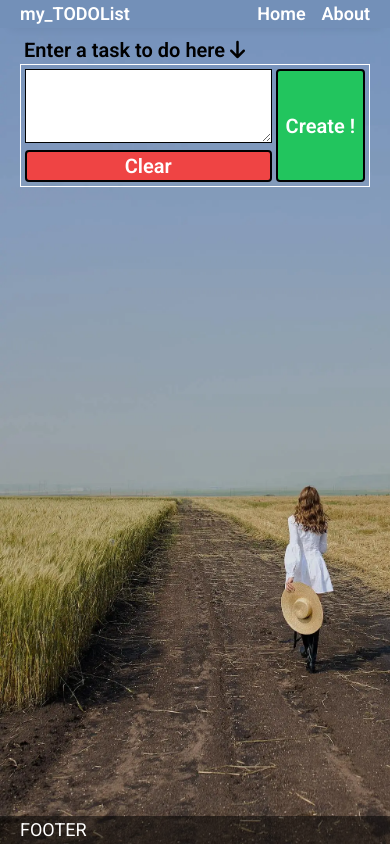
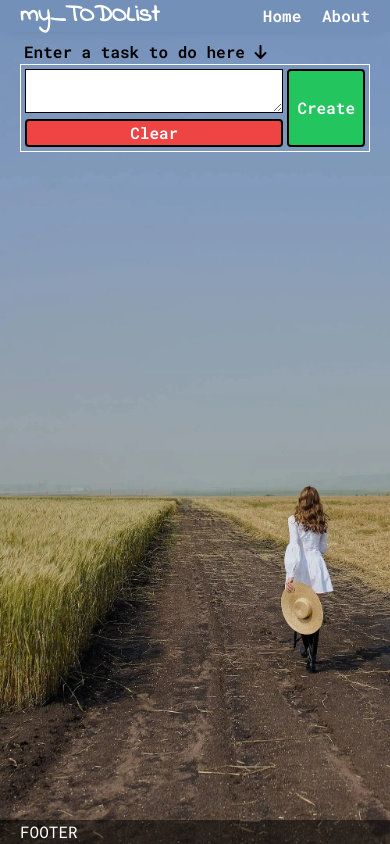
Before and after one commit to lnoel4289/todolist, a React (Vite) app: page / in a window 390 px wide. Built offline with nearby package versions, Linux system fonts and the light colour scheme.

Commit message:
some responsive

```diff
--- a/index.html
+++ b/index.html
@@ -16,14 +16,14 @@
     <link rel="preconnect" href="https://fonts.googleapis.com" />
     <link rel="preconnect" href="https://fonts.gstatic.com" crossorigin />
     <link
-      href="https://fonts.googleapis.com/css2?family=Indie+Flower&family=Roboto:wght@400;600&display=swap"
+      href="https://fonts.googleapis.com/css2?family=Indie+Flower&family=Roboto:wght@400;600&&family=Roboto+Mono:wght@400;600&display=swap"
       rel="stylesheet"
     />
   </head>
-  <body class="bg-sky text-lg">
+  <body class="bg-sky">
     <div
       id="root"
-      class="flex flex-col min-h-screen max-w-screen-md m-auto font-roboto bg-portrait bg-cover"
+      class="flex flex-col min-h-screen max-w-screen-md m-auto font-roboto_mono bg-portrait bg-cover text-xs xs:text-base sm:text-lg"
     ></div>
     <script type="module" src="/src/main.jsx"></script>
   </body>
--- a/src/components/Header/index.jsx
+++ b/src/components/Header/index.jsx
@@ -3,9 +3,9 @@ import { NavLink } from "react-router-dom";
 const Header = () => {
   return (
     <header className="flex justify-between sticky top-0 left-0 right-0 px-5 bg-sky shadow-scan59 font-semibold text-white">
-      <h1 className="grow-[8]">my_TODOList</h1>
-      <nav className="grow">
-        <ul className="flex justify-between">
+      <h1 className="grow-[5] sm:grow-[8] font-indie text-xl xs:text-2xl">my_TODOList</h1>
+      <nav className="grow self-center">
+        <ul className="flex justify-between items-center">
           <li>
             <NavLink to="/">Home</NavLink>
           </li>
--- a/src/components/TextInput/index.jsx
+++ b/src/components/TextInput/index.jsx
@@ -17,7 +17,7 @@ const TextInput = () => {
 
   return (
     <>
-      <form className="text-xl">
+      <form>
         <label htmlFor="todoTextInput" className="p-1 font-semibold">
           Enter a task to do here <i className="fa-solid fa-arrow-down"></i>
         </label>
@@ -35,7 +35,7 @@ const TextInput = () => {
                   handleSubmit();
                 }
               }}
-              className="w-full border border-black p-2"
+              className="h-11 w-full border border-black p-2"
             />
             <input
               type="reset"
@@ -47,9 +47,9 @@ const TextInput = () => {
           </div>
           <input
             type="button"
-            value="Create !"
+            value="Create"
             onClick={handleSubmit}
-            className="w-28 border-2 border-black rounded bg-green-500 grow ml-1 px-2 text-white font-semibold"
+            className="border-2 border-black rounded bg-green-500 grow ml-1 px-2 text-white font-semibold"
           />
         </div>
       </form>
--- a/src/components/Todo/index.jsx
+++ b/src/components/Todo/index.jsx
@@ -10,7 +10,7 @@ const Todo = ({
   const undoneArticleStyle = "bg-blue-300 border-blue-500";
   const doneArticleStyle = "bg-green-300 border-green-500";
   const baseParagStyle =
-    "grow border p-1 break-words hyphens-auto mt-1 font-indie text-2xl";
+    "grow border p-1 break-words hyphens-auto mt-1 font-indie";
   const undoneParagStyle = "bg-blue-100 border-blue-500";
   const doneParagStyle = "bg-green-100 border-green-500";
   const baseSpanStyle = "italic px-3 rounded border";
--- a/tailwind.config.js
+++ b/tailwind.config.js
@@ -3,9 +3,12 @@ export default {
   content: ["./index.html", "./src/**/*.{js,ts,jsx,tsx}"],
   theme: {
     extend: {
+      screens: {
+        xs: "320px",
+      },
       fontFamily: {
         indie: ["Indie Flower"],
-        roboto: ["Roboto"],
+        roboto_mono: ["Roboto Mono"],
       },
       minHeight: {
         38: "38px",
```
